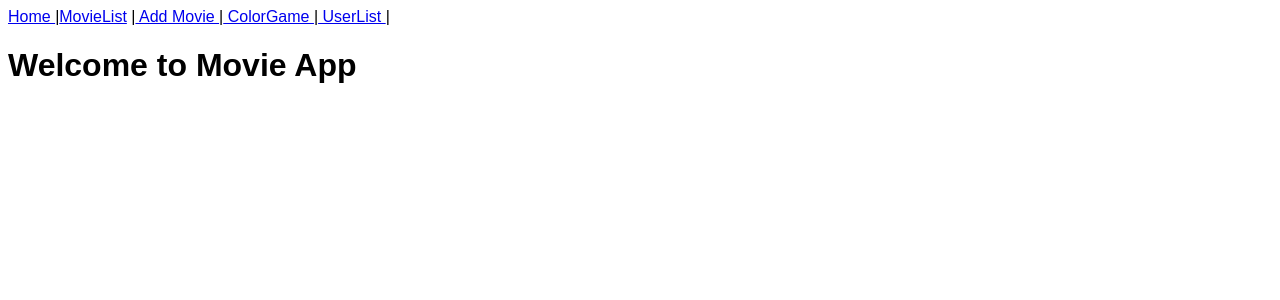
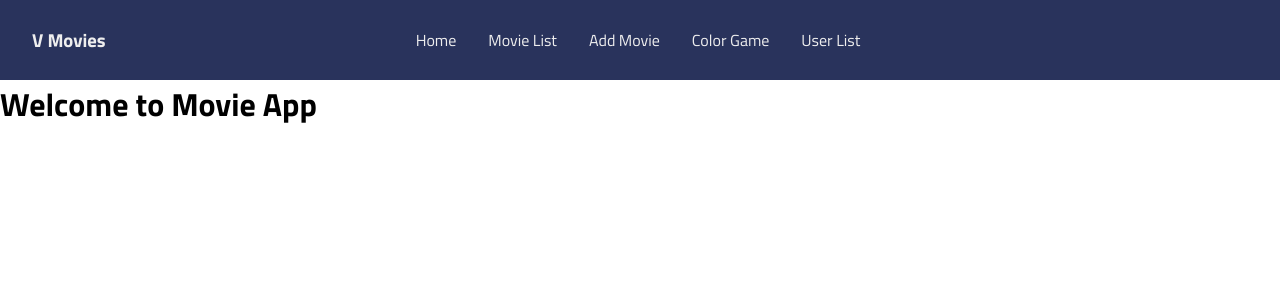
Before and after one commit to mvigneshvikee/react-movie-project, a React (Vite) app: page / in a window 1280 px wide. Shown: the top 300 px of the page. Built offline with nearby package versions, Linux system fonts and the light colour scheme.

Commit message:
Create Navbar file

```diff
--- a/src/App.jsx
+++ b/src/App.jsx
@@ -7,6 +7,7 @@
 import { AddMovie } from "./pages/AddMovie";
 import { MovieUpdate } from "./pages/MovieUpdate";
 import "./styles.css";
+import { Navbar } from "./Navbar";
 
 // Component = Logic + UI
 export default function App() {
@@ -14,12 +15,8 @@
   // Logic End
   return (
     <div className="App">
-      <nav>
-        <Link to="/"> Home </Link> |<Link to="/movieList">MovieList</Link> |
-        <Link to="/movies/new"> Add Movie </Link> |
-        <Link to="/colorgame"> ColorGame </Link> |
-        <Link to="/userlist"> UserList </Link> |
-      </nav>
+      <Navbar />
+
       <Routes>
         <Route path="/" element={<Home />} />
         <Route path="films" element={<Navigate to="/movieList" replace />} />
--- /dev/null
+++ b/src/Navbar.css
@@ -0,0 +1,89 @@
+@import url("https://fonts.googleapis.com/css2?family=Titillium+Web:wght@300;400;700&display=swap");
+
+* {
+	padding: 0;
+	margin: 0;
+	box-sizing: border-box;
+	font-family: "Titillium Web", sans-serif;
+}
+
+:root {
+	--mainColor: #29335c;
+	--mainColorLight: #5767aa;
+	--secondaryColor: #db2b39;
+	--textColor: #eee;
+}
+
+header {
+	display: flex;
+	align-items: center;
+	justify-content: space-between;
+	height: 80px;
+	padding: 0 2rem;
+	background-color: var(--mainColor);
+	color: var(--textColor);
+}
+
+nav a {
+	margin: 0 1rem;
+	color: var(--textColor);
+	text-decoration: none;
+}
+
+nav a:hover {
+	color: var(--secondaryColor);
+}
+
+header .nav-btn {
+	padding: 5px;
+	cursor: pointer;
+	background: transparent;
+	border: none;
+	outline: none;
+	color: var(--textColor);
+	visibility: hidden;
+	opacity: 0;
+	font-size: 1.8rem;
+}
+
+header div,
+nav {
+	display: flex;
+	align-items: center;
+}
+
+@media only screen and (max-width: 1024px) {
+	header .nav-btn {
+		visibility: visible;
+		opacity: 1;
+	}
+
+	header nav {
+		position: fixed;
+		top: -100vh;
+		left: 0;
+		height: 100%;
+		width: 100%;
+		display: flex;
+		flex-direction: column;
+		align-items: center;
+		justify-content: center;
+		gap: 1.5rem;
+		background-color: var(--mainColor);
+		transition: 1s;
+	}
+
+	header .responsive_nav {
+		transform: translateY(100vh);
+	}
+
+	nav .nav-close-btn {
+		position: absolute;
+		top: 2rem;
+		right: 2rem;
+	}
+
+	nav a {
+		font-size: 1.5rem;
+	}
+}
--- /dev/null
+++ b/src/Navbar.jsx
@@ -0,0 +1,30 @@
+import "./Navbar.css";
+import { useRef } from "react";
+import { FaBars, FaTimes } from "react-icons/fa";
+
+export function Navbar() {
+  const navRef = useRef();
+
+  const showNavbar = () => {
+    navRef.current.classList.toggle("responsive_nav");
+  };
+
+  return (
+    <header>
+      <h3>V Movies</h3>
+      <nav ref={navRef}>
+        <a href="/">Home</a>
+        <a href="/movieList">Movie List</a>
+        <a href="/movies/new">Add Movie</a>
+        <a href="/colorgame">Color Game</a>
+        <a href="/userlist">User List</a>
+        <button className="nav-btn nav-close-btn" onClick={showNavbar}>
+          <FaTimes />
+        </button>
+      </nav>
+      <button className="nav-btn" onClick={showNavbar}>
+        <FaBars />
+      </button>
+    </header>
+  );
+}
```
